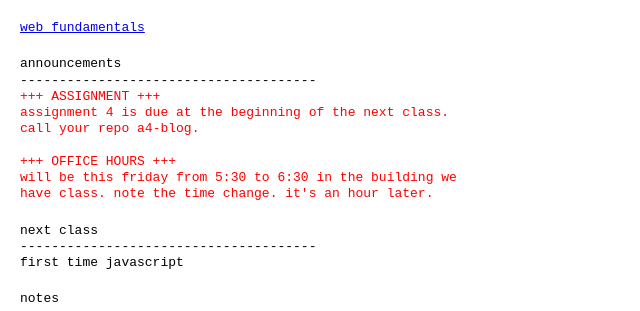
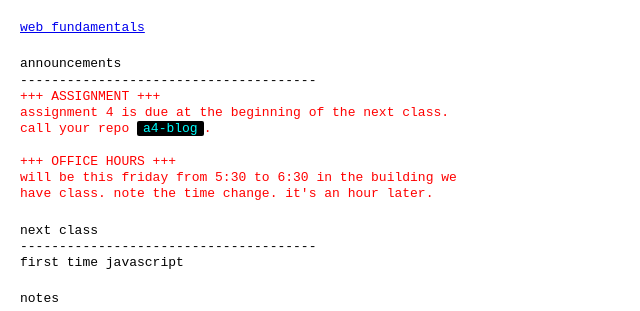
Before and after one commit to web-fundamentals/web-fundamentals.github.io, a Jekyll site: the page built from index.html, in a window 1280 px wide. Shown: the top 311 px of the page, without its empty margins (0-640 px from the left). Built offline with Jekyll 4.4.1, drawn with Linux system fonts in a browser that asks for light colours.

Commit message:
code styels

```diff
--- a/css/main.scss
+++ b/css/main.scss
@@ -55,6 +55,14 @@ ol {
   margin-left: 15px;
 }
 
+code {
+  background-color: #000;
+  color: cyan;
+  padding: 0px 6px;
+  border-radius: 2px;
+  white-space: nowrap;
+}
+
 // // Use media queries like this:
 // // @include media-query($on-palm) {
 // //     .wrapper {
```
Also changed, not shown: 2 other files.
